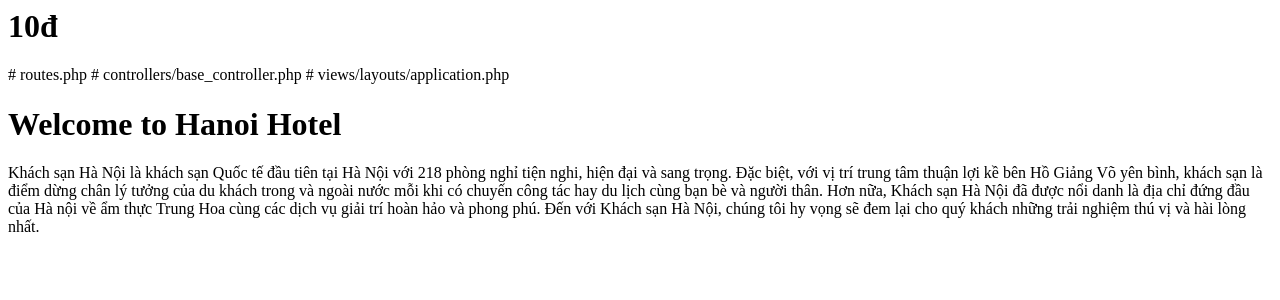
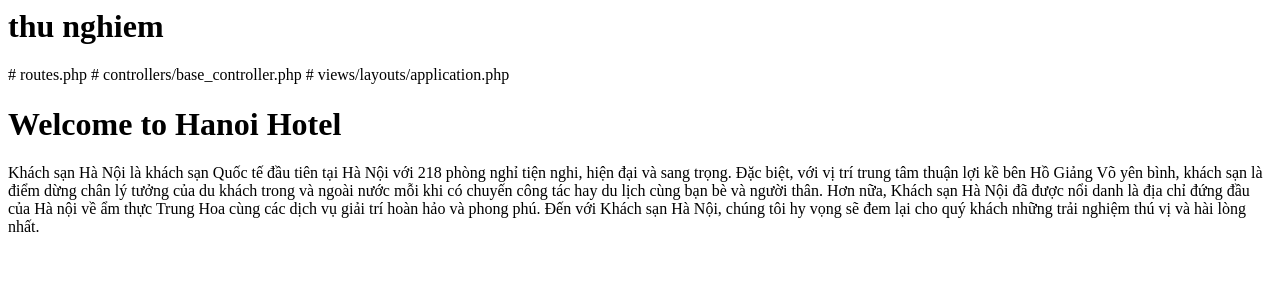
Before and after one commit to HoangPhiNhat/DUAN1, a PHP site: page / in a window 1280 px wide. Shown: the top 300 px of the page. Run offline with PHP 8.4, Linux system fonts and the light colour scheme; a stand-in replaces the project's code that opens the database connection; grey boxes are pictures that could not be loaded.

Commit message:
Update index.php

```diff
--- a/index.php
+++ b/index.php
@@ -1,4 +1,4 @@
-<h1>10đ</h1><?php
+<h1>thu nghiem</h1><?php
 require_once('config/connection.php');
 
 if (isset($_GET['controller'])) {
```
